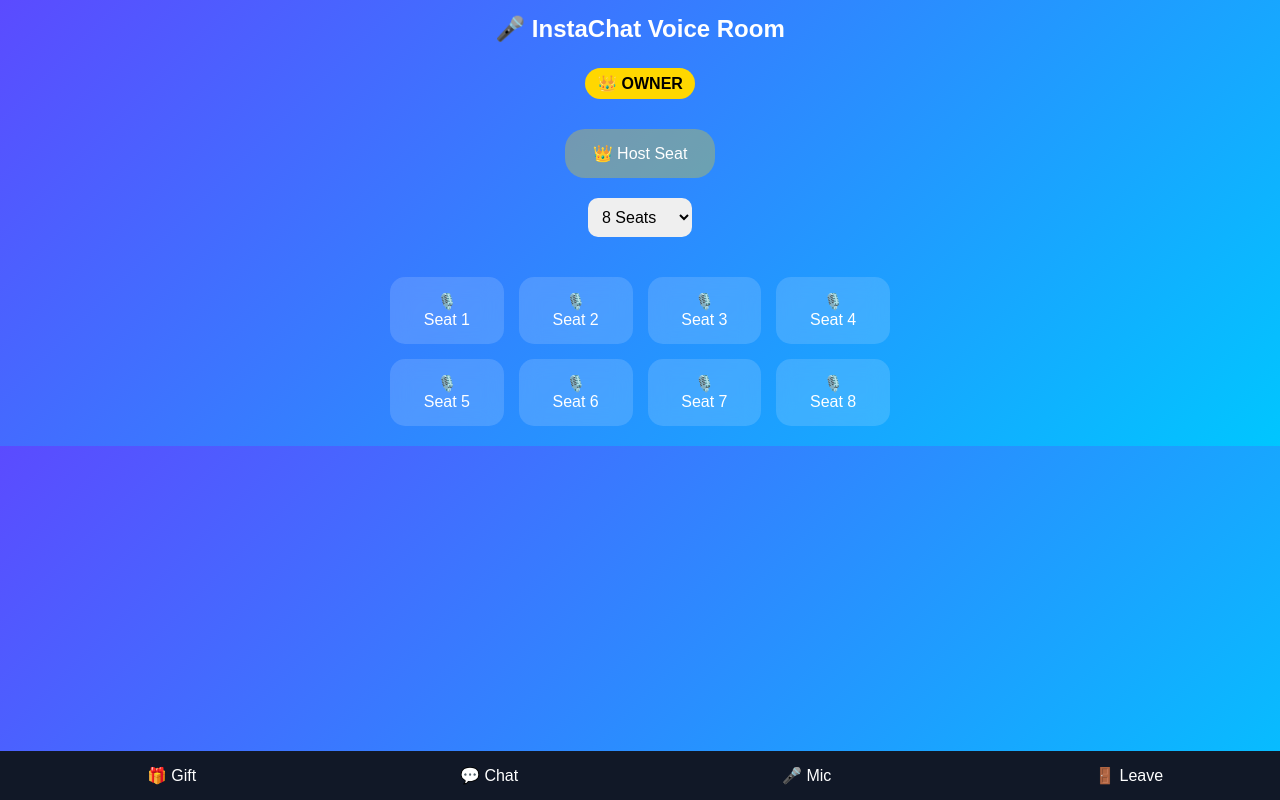
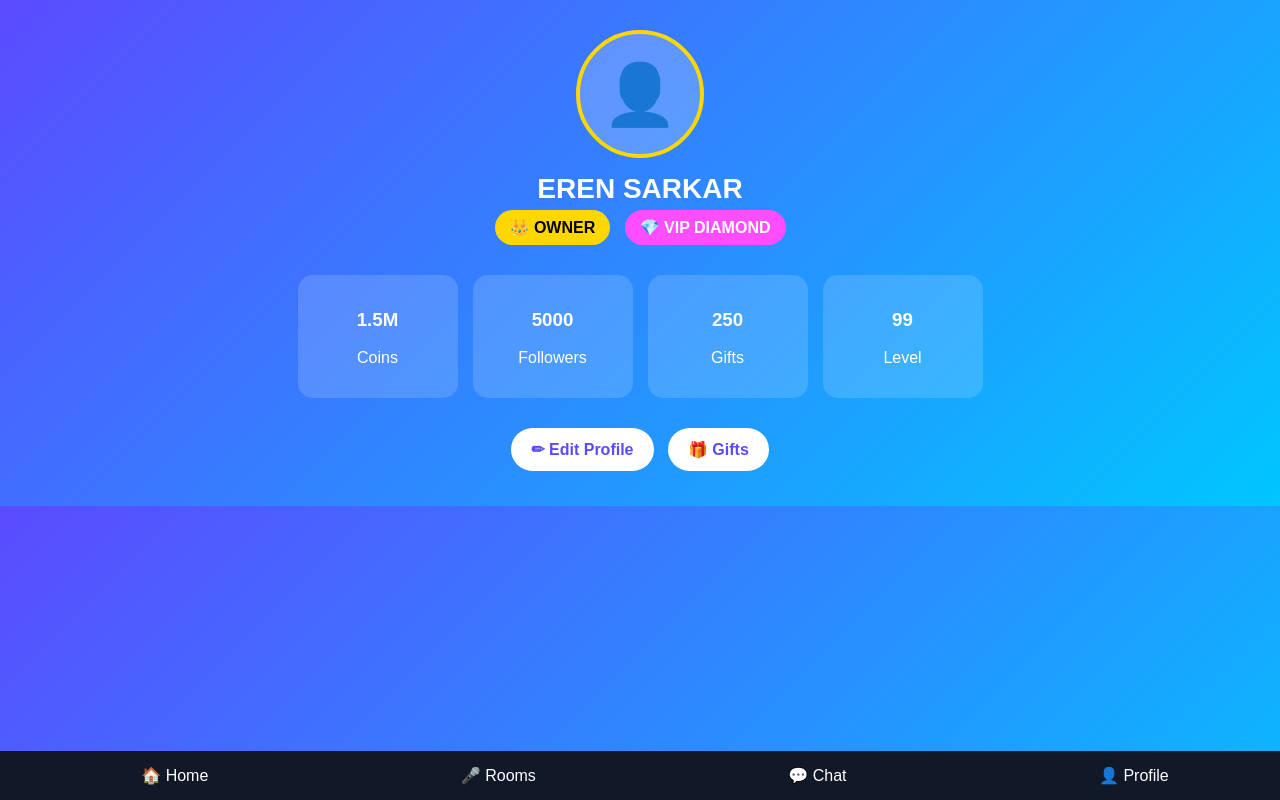
Before and after one commit to erensarkar1/Insta-Chat, a plain HTML site: page index.html in a window 1280 px wide. Drawn offline with Linux system fonts and the light colour scheme.

Commit message:
Update title and layout for InstaChat Profile

```diff
--- a/index.html
+++ b/index.html
@@ -1,9 +1,9 @@
 <!DOCTYPE html>
-<html lang="en">
+<html>
 <head>
 <meta charset="UTF-8">
 <meta name="viewport" content="width=device-width, initial-scale=1.0">
-<title>InstaChat Voice Room</title>
+<title>InstaChat Profile</title>
 
 <style>
 body{
@@ -14,55 +14,74 @@
 text-align:center;
 }
 
-.header{
-    padding:15px;
-    font-size:24px;
+.profile{
+padding:30px 20px;
+}
+
+.avatar{
+width:120px;
+height:120px;
+border-radius:50%;
+background:rgba(255,255,255,.2);
+margin:auto;
+display:flex;
+align-items:center;
+justify-content:center;
+font-size:60px;
+border:4px solid gold;
+}
+
+.name{
+font-size:28px;
+font-weight:bold;
+margin-top:15px;
+}
+
+.badge{
+display:inline-block;
+padding:8px 15px;
+border-radius:20px;
+margin:5px;
 font-weight:bold;
 }
 
 .owner{
 background:gold;
 color:black;
-    padding:6px 12px;
-    border-radius:20px;
-    display:inline-block;
-    margin:10px;
-    font-weight:bold;
 }
 
-.controls{
-    margin:20px;
+.vip{
+background:#ff4dff;
 }
 
-select{
-    padding:10px;
-    border-radius:10px;
-    border:none;
-    font-size:16px;
+.stats{
+display:flex;
+justify-content:center;
+gap:15px;
+margin-top:25px;
+flex-wrap:wrap;
 }
 
-.room{
-    display:grid;
-    grid-template-columns:repeat(4,1fr);
-    gap:15px;
-    padding:20px;
-    max-width:500px;
-    margin:auto;
+.card{
+background:rgba(255,255,255,.15);
+padding:15px;
+border-radius:15px;
+width:130px;
 }
 
-.seat{
-    background:rgba(255,255,255,0.15);
-    border-radius:15px;
-    padding:15px;
-    backdrop-filter:blur(10px);
+.buttons{
+margin-top:25px;
 }
 
-.host{
-    background:rgba(255,215,0,0.3);
-    margin:20px auto;
-    width:120px;
-    padding:15px;
-    border-radius:20px;
+.btn{
+display:inline-block;
+padding:12px 20px;
+margin:5px;
+border-radius:25px;
+background:white;
+color:#5b4bff;
+font-weight:bold;
+text-decoration:none;
 }
 
 .bottom{
@@ -77,53 +96,57 @@
 }
 </style>
 </head>
+
 <body>
 
-<div class="header">🎤 InstaChat Voice Room</div>
+<div class="profile">
 
-<div class="owner">👑 OWNER</div>
+<div class="avatar">👤</div>
 
-<div class="host">
-    👑 Host Seat
+<div class="name">EREN SARKAR</div>
+
+<div>
+<span class="badge owner">👑 OWNER</span>
+<span class="badge vip">💎 VIP DIAMOND</span>
 </div>
 
-<div class="controls">
-    <select id="seatCount" onchange="generateSeats()">
-        <option value="8">8 Seats</option>
-        <option value="9">9 Seats</option>
-        <option value="12">12 Seats</option>
-        <option value="15">15 Seats</option>
-        <option value="20">20 Seats</option>
-    </select>
+<div class="stats">
+
+<div class="card">
+<h3>1.5M</h3>
+<p>Coins</p>
 </div>
 
-<div class="room" id="room"></div>
+<div class="card">
+<h3>5000</h3>
+<p>Followers</p>
+</div>
+
+<div class="card">
+<h3>250</h3>
+<p>Gifts</p>
+</div>
+
+<div class="card">
+<h3>99</h3>
+<p>Level</p>
+</div>
+
+</div>
+
+<div class="buttons">
+<a href="#" class="btn">✏ Edit Profile</a>
+<a href="#" class="btn">🎁 Gifts</a>
+</div>
+
+</div>
 
 <div class="bottom">
-    <div>🎁 Gift</div>
+<div>🏠 Home</div>
+<div>🎤 Rooms</div>
 <div>💬 Chat</div>
-    <div>🎤 Mic</div>
-    <div>🚪 Leave</div>
+<div>👤 Profile</div>
 </div>
-
-<script>
-function generateSeats(){
-    const count = document.getElementById("seatCount").value;
-    const room = document.getElementById("room");
-
-    room.innerHTML = "";
-
-    for(let i=1;i<=count;i++){
-        room.innerHTML += `
-        <div class="seat">
-            🎙️<br>
-            Seat ${i}
-        </div>`;
-    }
-}
-
-generateSeats();
-</script>
 
 </body>
 </html>
```
Lines whose indentation alone changed are shown as unchanged.
